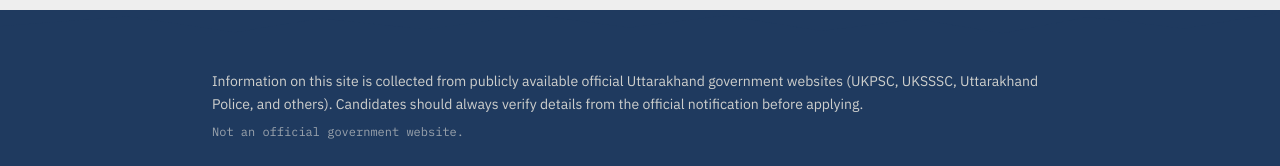
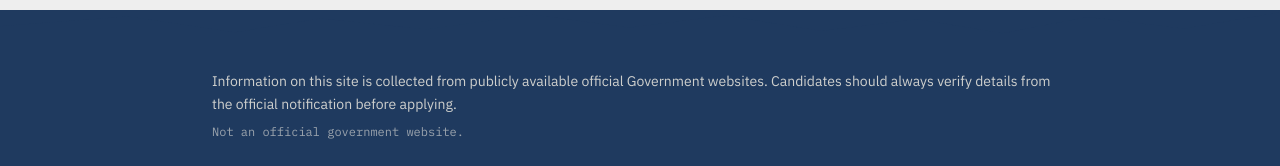
Before and after one commit to 1testbot0019-boop/job-website, a Next.js app in the folder frontend/: page / in a window 1280 px wide. Shown: the part 786-952 px from the top of the page. Built offline with nearby package versions, Linux system fonts and the light colour scheme; no server answers; the database is empty.

Commit message:
Update Footer.js

```diff
--- a/frontend/components/Footer.js
+++ b/frontend/components/Footer.js
@@ -9,8 +9,7 @@
       <div className="max-w-4xl mx-auto px-5 py-8 font-body text-sm leading-relaxed text-paper/85">
         <p className="mb-2">
           Information on this site is collected from publicly available official
-          Uttarakhand government websites (UKPSC, UKSSSC, Uttarakhand Police, and
-          others). Candidates should always verify details from the official
+         Government websites. Candidates should always verify details from the official
           notification before applying.
         </p>
         <p className="font-mono text-xs text-paper/60">
```
